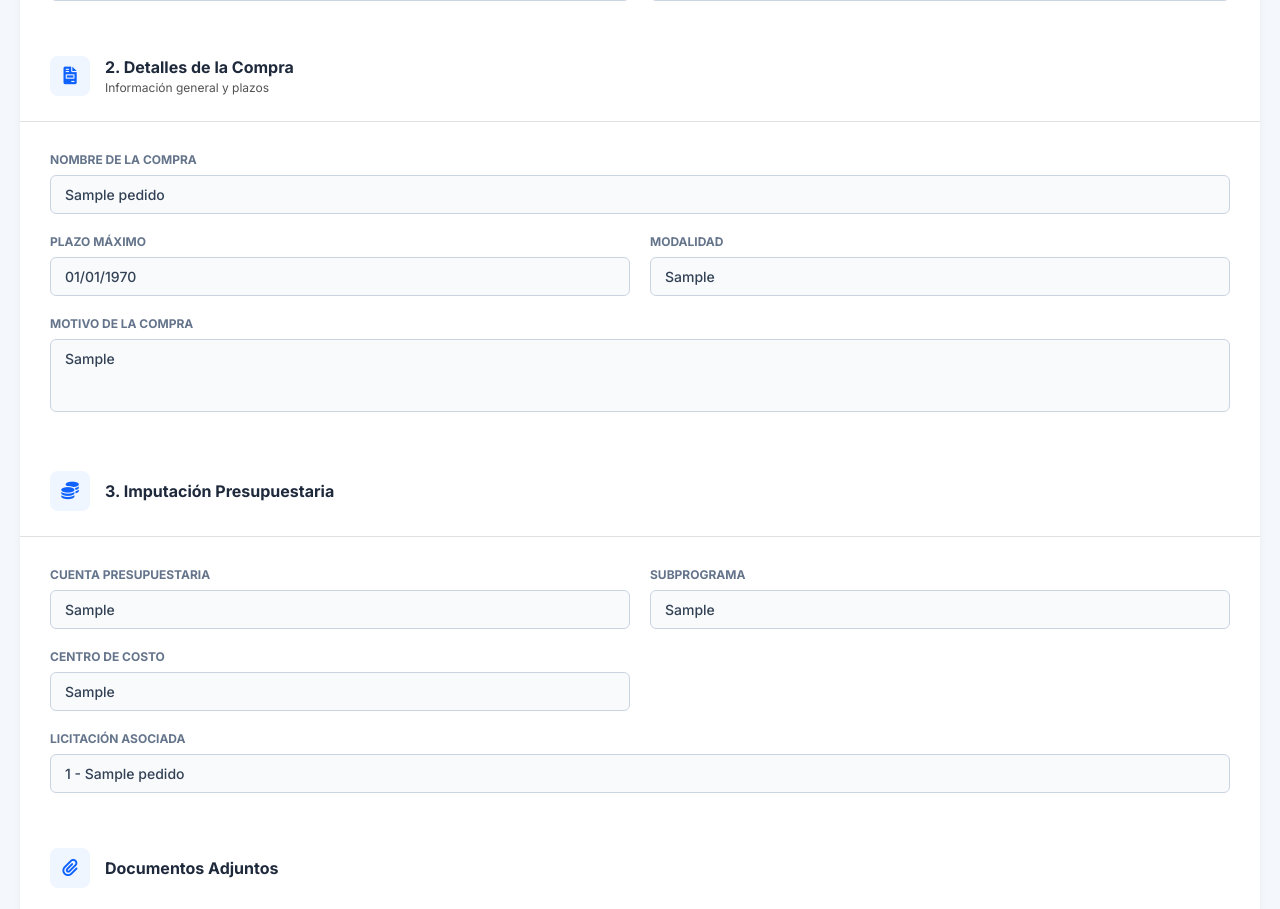
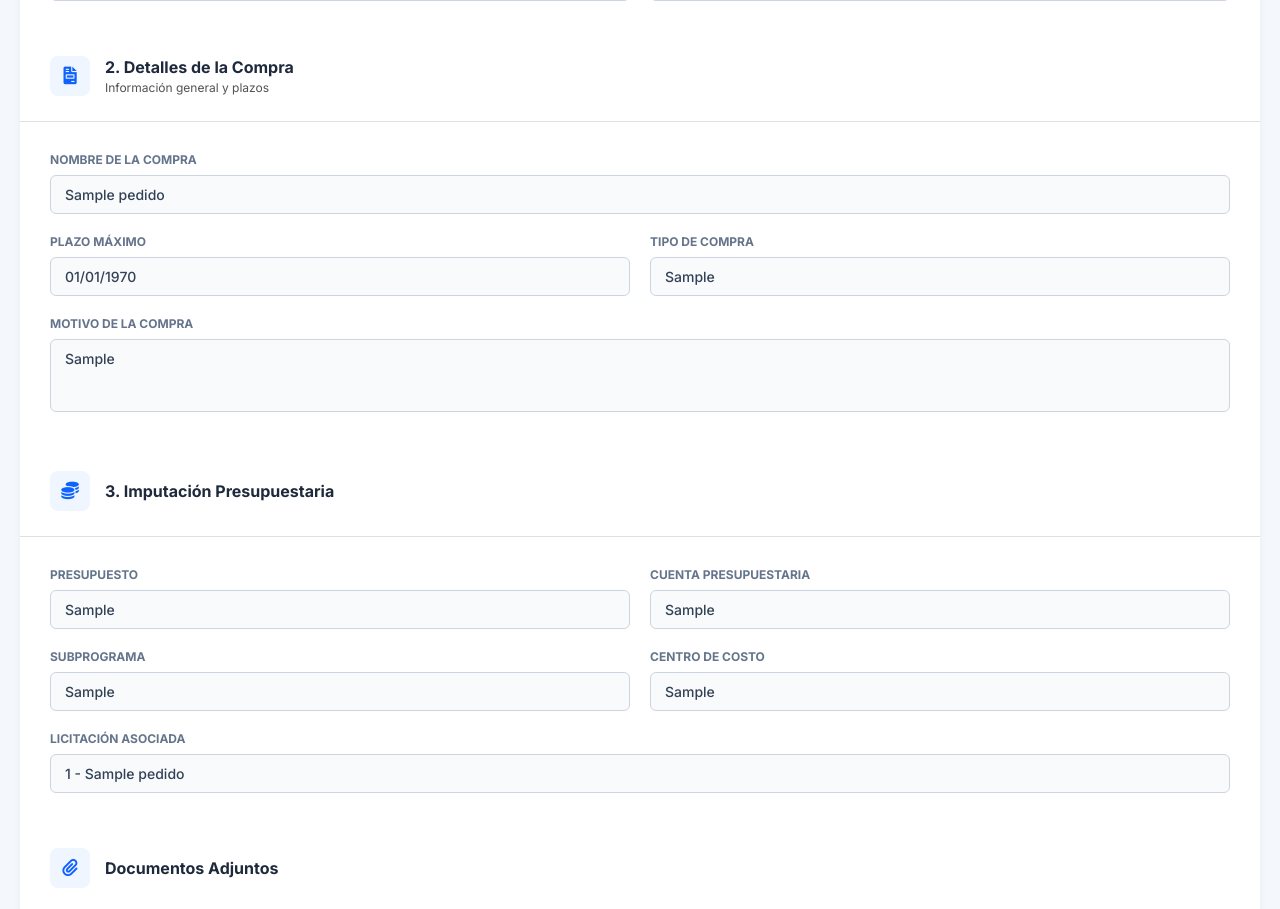
Before and after one commit to zdiegoxcx/OrdenCompra, a PHP site: page /ver_orden.php?id=1 in a window 1280 px wide. Shown: the part 426-1335 px from the top of the page. Run offline with PHP 8.4, Linux system fonts and the light colour scheme; the visitor is signed in with stand-in values (Sample User, id 1); data comes from the database, SQL or seed files in the repository; tables that the repository leaves empty hold one stand-in row (values such as "Sample post").

Commit message:
Commit v2.1, arreglos pequeños

```diff
--- a/ver_orden.php
+++ b/ver_orden.php
@@ -333,7 +333,7 @@ $mostrar_gestion_box = ($user_rol_actual === 'ADQUISICIONES' && $orden['Estado']
                             <input type="text" class="read-only-input" value="<?php echo date("d/m/Y", strtotime($orden['Plazo_maximo'])); ?>" disabled>
                         </div>
                         <div class="form-group">
-                            <label>Modalidad</label>
+                            <label>Tipo De Compra</label>
                             <input type="text" class="read-only-input" value="<?php echo htmlspecialchars($orden['Tipo_Compra']); ?>" disabled>
                         </div>
                         <div class="form-group full-width">
@@ -351,6 +351,10 @@ $mostrar_gestion_box = ($user_rol_actual === 'ADQUISICIONES' && $orden['Estado']
                 </div>
                 <div class="form-body">
                     <div class="form-grid">
+                        <div class="form-group">
+                            <label>Presupuesto</label>
+                            <input type="text" class="read-only-input" value="<?php echo htmlspecialchars($orden['Presupuesto']); ?>" disabled>
+                        </div>
                         <div class="form-group">
                             <label>Cuenta Presupuestaria</label>
                             <input type="text" class="read-only-input" value="<?php echo htmlspecialchars($orden['Cuenta_Presupuestaria']); ?>" disabled>
```
Also changed, not shown: generar_pdf.php (+8 -1 lines).
